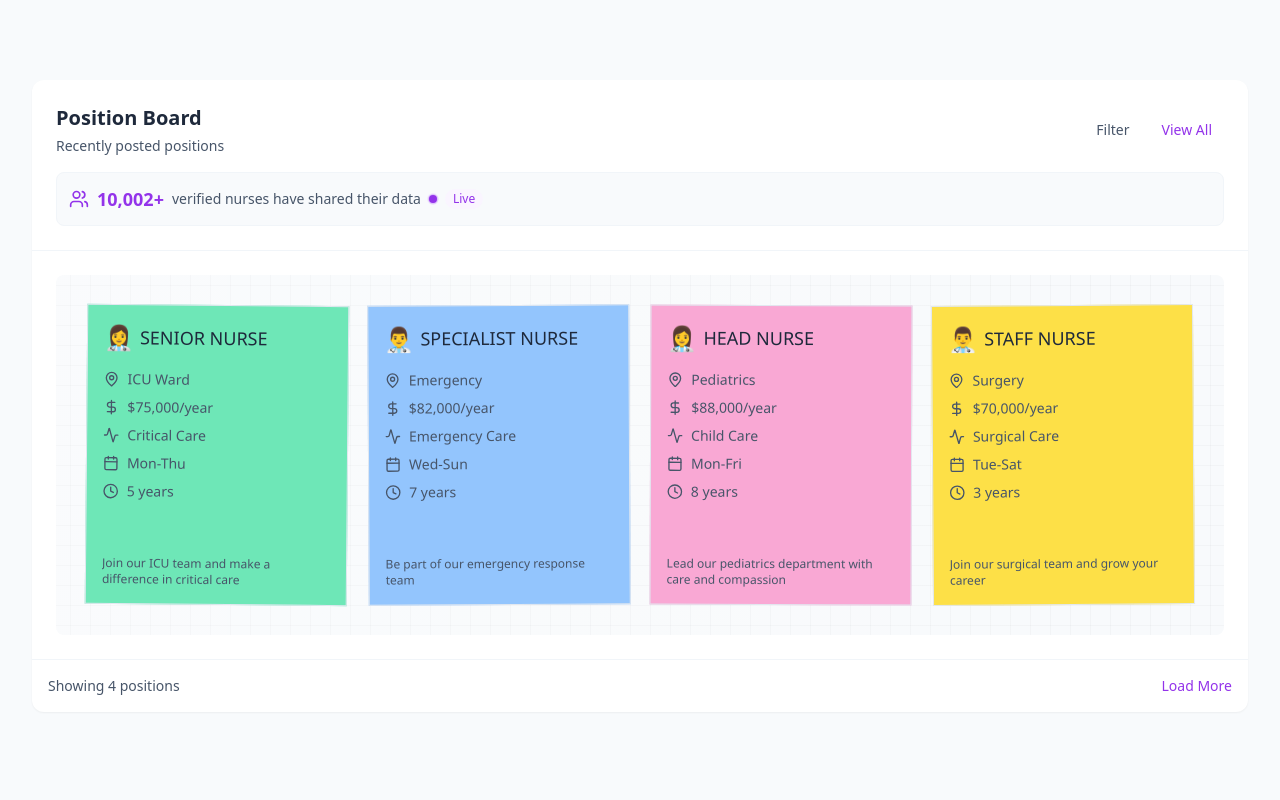
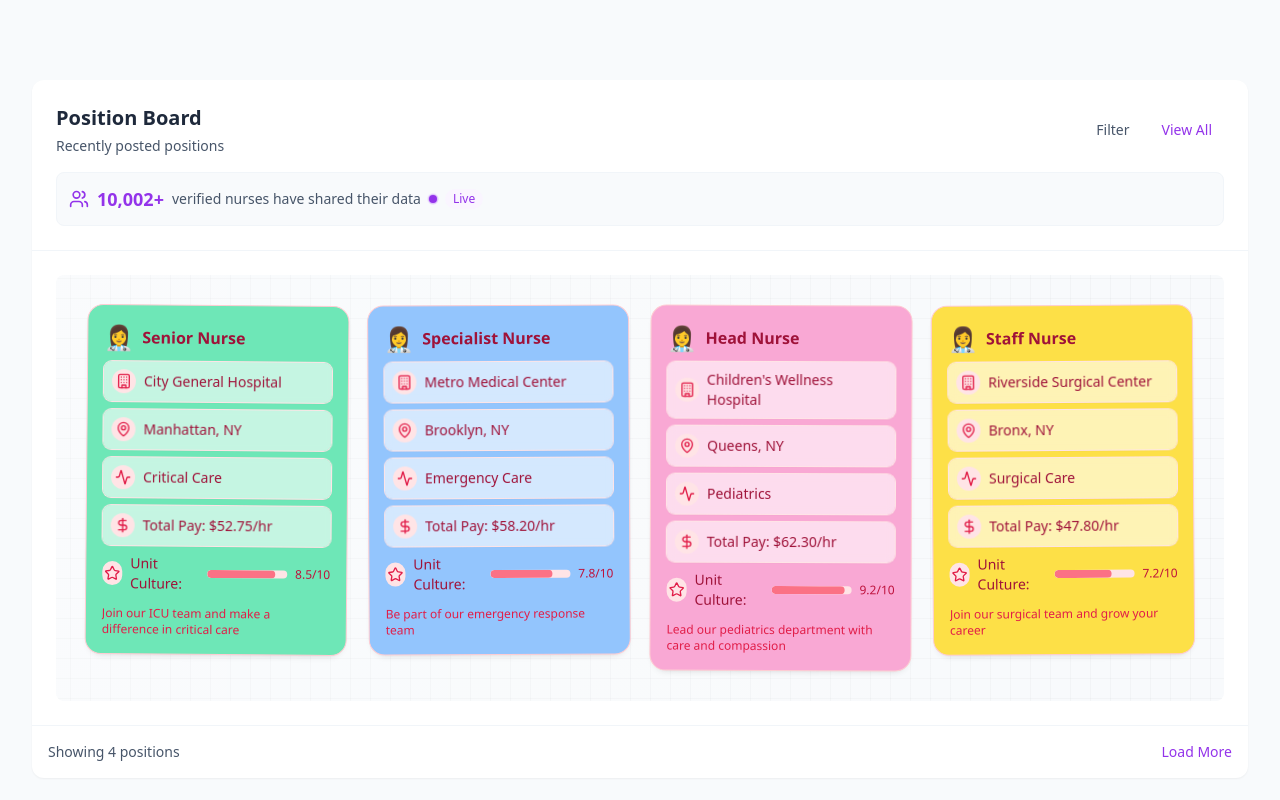
Before and after one commit to Fine-Nursing/nursing-project, a Next.js app: page /dashboard in a window 1280 px wide. Shown: the part 474-1274 px from the top of the page. Built offline with nearby package versions, Linux system fonts and the light colour scheme.

Commit message:
카드 수정 및 onboarding 이동 event 추가

```diff
--- a/src/components/NurseBoard.tsx
+++ b/src/components/NurseBoard.tsx
@@ -2,7 +2,7 @@
 
 import React, { useState, useEffect } from 'react';
 import { Users } from 'lucide-react';
-import type { NursePosition } from 'src/types/nurse';
+import type { NurseJobInfo } from './card/NurseCard';
 import NurseCard from './card/NurseCard';
 
 function AnimatedCounter({ baseValue }: { baseValue: number }) {
@@ -35,23 +35,28 @@ function NurseBoard() {
     // 컴포넌트 마운트 시 한 번만 회전값 설정
     setRotations([0.5, -0.3, 0.2, -0.4]);
   }, []);
+  interface NursePosition {
+    id: string;
+    title: string;
+    subtitle: string;
+    className?: string;
+    jobInfo: NurseJobInfo;
+  }
 
-  // nurses 배열에 id 추가
   const nurses: NursePosition[] = [
     {
       id: 'senior-icu-nurse',
       title: 'Senior Nurse',
       subtitle: 'Join our ICU team and make a difference in critical care',
       className: 'bg-emerald-300',
-      nurseInfo: {
+      jobInfo: {
         id: 'nurse-icu-1',
-        role: 'Senior Nurse',
-        location: 'ICU Ward',
-        salary: '$75,000/year',
+        hospitalName: 'City General Hospital',
+        location: 'Manhattan, NY',
         specialty: 'Critical Care',
-        workDays: 'Mon-Thu',
-        experience: '5 years',
-        avatar: '👩‍⚕️',
+        totalPay: 52.75,
+        cultureRating: 8.5,
+        differentials: 7.55,
       },
     },
     {
@@ -59,15 +64,14 @@ function NurseBoard() {
       title: 'Specialist Nurse',
       subtitle: 'Be part of our emergency response team',
       className: 'bg-blue-300',
-      nurseInfo: {
+      jobInfo: {
         id: 'nurse-emergency-1',
-        role: 'Specialist Nurse',
-        location: 'Emergency',
-        salary: '$82,000/year',
+        hospitalName: 'Metro Medical Center',
+        location: 'Brooklyn, NY',
         specialty: 'Emergency Care',
-        workDays: 'Wed-Sun',
-        experience: '7 years',
-        avatar: '👨‍⚕️',
+        totalPay: 58.2,
+        cultureRating: 7.8,
+        differentials: 9.7,
       },
     },
     {
@@ -75,15 +79,14 @@ function NurseBoard() {
       title: 'Head Nurse',
       subtitle: 'Lead our pediatrics department with care and compassion',
       className: 'bg-pink-300',
-      nurseInfo: {
+      jobInfo: {
         id: 'nurse-pediatrics-1',
-        role: 'Head Nurse',
-        location: 'Pediatrics',
-        salary: '$88,000/year',
-        specialty: 'Child Care',
-        workDays: 'Mon-Fri',
-        experience: '8 years',
-        avatar: '👩‍⚕️',
+        hospitalName: "Children's Wellness Hospital",
+        location: 'Queens, NY',
+        specialty: 'Pediatrics',
+        totalPay: 62.3,
+        cultureRating: 9.2,
+        differentials: 9.55,
       },
     },
     {
@@ -91,15 +94,14 @@ function NurseBoard() {
       title: 'Staff Nurse',
       subtitle: 'Join our surgical team and grow your career',
       className: 'bg-yellow-300',
-      nurseInfo: {
+      jobInfo: {
         id: 'nurse-surgery-1',
-        role: 'Staff Nurse',
-        location: 'Surgery',
-        salary: '$70,000/year',
+        hospitalName: 'Riverside Surgical Center',
+        location: 'Bronx, NY',
         specialty: 'Surgical Care',
-        workDays: 'Tue-Sat',
-        experience: '3 years',
-        avatar: '👨‍⚕️',
+        totalPay: 47.8,
+        cultureRating: 7.2,
+        differentials: 5.3,
       },
     },
   ];
--- a/src/components/button/FloatingOnboardButton.tsx
+++ b/src/components/button/FloatingOnboardButton.tsx
@@ -2,7 +2,11 @@ import React, { useEffect, useState } from 'react';
 import { motion, useScroll, useTransform } from 'framer-motion';
 import { ArrowRight, Rocket } from 'lucide-react';
 
-function FloatingOnboardButton() {
+interface FloatingOnboardButtonProps {
+  onClick?: () => void; // 선택적 onClick 함수 타입 정의
+}
+
+function FloatingOnboardButton({ onClick }: FloatingOnboardButtonProps) {
   const { scrollY } = useScroll();
   const [buttonRect, setButtonRect] = useState({ x: 0, y: 0 });
 
@@ -65,6 +69,7 @@ function FloatingOnboardButton() {
       "
       whileHover={{ scale: 1.05 }}
       whileTap={{ scale: 0.95 }}
+      onClick={onClick} // onClick prop 추가
     >
       <motion.div
         style={{ opacity: textOpacity }}
--- a/src/components/card/NurseCard.tsx
+++ b/src/components/card/NurseCard.tsx
@@ -3,35 +3,64 @@
 import type { ReactNode } from 'react';
 import React from 'react';
 import { motion, MotionConfig } from 'framer-motion';
-import { MapPin, DollarSign, Activity, Calendar, Clock } from 'lucide-react';
+import { MapPin, DollarSign, Activity, Building, Star } from 'lucide-react';
 import { twMerge } from 'tailwind-merge';
-import type { BaseNurseInfo, NurseCardProps } from 'src/types/nurse';
 
-const colorStyles = {
-  icu: 'bg-slate-50 hover:bg-slate-100',
-  emergency: 'bg-purple-50 hover:bg-purple-100',
-  pediatrics: 'bg-blue-50 hover:bg-blue-100',
-  surgery: 'bg-gray-50 hover:bg-gray-100',
-} as const;
+// Types
+export interface NurseJobInfo {
+  id: string;
+  hospitalName: string;
+  location: string;
+  specialty: string;
+  totalPay: number;
+  cultureRating: number;
+  differentials?: number;
+}
 
-function InfoItem({ icon, text }: { icon: ReactNode; text: string }) {
+export interface NurseCardProps {
+  title: string; // Nurse's name or role
+  subtitle: string; // Brief description/tagline
+  className?: string;
+  jobInfo: NurseJobInfo;
+}
+
+// Soft gradient background (pastel rose/pink)
+const cardGradientClasses =
+  'bg-gradient-to-br from-pink-50 via-rose-50 to-rose-100 hover:from-pink-100 hover:to-rose-200';
+
+// "Bubble" style info item
+function InfoItem({
+  icon,
+  label,
+  text,
+}: {
+  icon: ReactNode;
+  label?: string;
+  text: string | number;
+}) {
   return (
-    <div className="flex items-center gap-2">
-      {icon}
-      <span className="text-sm text-slate-600">{text}</span>
+    <div className="flex items-center gap-2 rounded-lg bg-white/60 p-2 shadow-sm ring-1 ring-rose-100 backdrop-blur-sm">
+      <div className="flex h-6 w-6 items-center justify-center rounded-full bg-rose-100 text-rose-600">
+        {icon}
+      </div>
+      {label ? (
+        <span className="text-sm font-medium text-rose-800">
+          {label} <span className="font-normal">{text}</span>
+        </span>
+      ) : (
+        <span className="text-sm font-medium text-rose-800">{text}</span>
+      )}
     </div>
   );
 }
 
-// 애니메이션 설정
-
+// Animation settings
 const cardAnimation = {
   initial: { x: 0, y: 0 },
   hovered: { x: -8, y: -8 },
 };
 
-// SVG Component
-
+// A rotating "Available Position" badge in the top-right corner
 function RotatingBadge() {
   return (
     <motion.svg
@@ -48,11 +77,11 @@ function RotatingBadge() {
         right: '0',
         x: '50%',
         y: '-50%',
-        scale: 0.4,
+        scale: 0.45,
       }}
       width="200"
       height="200"
-      className="pointer-events-none absolute z-10 rounded-full opacity-0 group-hover:opacity-20"
+      className="pointer-events-none absolute z-10 rounded-full opacity-0 hover:opacity-20"
     >
       <defs>
         <path
@@ -64,7 +93,7 @@ function RotatingBadge() {
       <text className="text-xs tracking-wider">
         <textPath
           href="#circlePath"
-          className="fill-slate-400 font-medium uppercase"
+          className="fill-rose-400 font-medium uppercase"
         >
           Available Position • Available Position •
         </textPath>
@@ -73,94 +102,96 @@ function RotatingBadge() {
   );
 }
 
-// Card Header
+// Culture rating bar
+function CultureRating({ rating }: { rating: number }) {
+  const maxRating = 10;
+  const percentage = (rating / maxRating) * 100;
 
-function CardHeader({ avatar, title }: { avatar: string; title: string }) {
   return (
     <div className="flex items-center gap-2">
-      <span className="text-2xl">{avatar}</span>
-      <p className="flex items-center text-lg font-medium uppercase text-slate-800">
-        <span className="-ml-6 mr-1 opacity-0 transition-all duration-300 ease-in-out group-hover:ml-0 group-hover:opacity-100">
-          →
-        </span>
-        {title}
-      </p>
+      <div className="relative h-2 w-20 overflow-hidden rounded-full bg-rose-100">
+        <div
+          className="absolute left-0 top-0 h-full rounded-full bg-rose-400 transition-all"
+          style={{ width: `${percentage}%` }}
+        />
+      </div>
+      <span className="text-xs font-medium text-rose-700">{rating}/10</span>
     </div>
   );
 }
 
-// Card Infomation
-
-function CardInfo({ nurseInfo }: { nurseInfo: BaseNurseInfo }) {
-  const infoItems = [
-    { id: 'location', icon: <MapPin size={16} />, text: nurseInfo.location },
-    { id: 'salary', icon: <DollarSign size={16} />, text: nurseInfo.salary },
-    {
-      id: 'specialty',
-      icon: <Activity size={16} />,
-      text: nurseInfo.specialty,
-    },
-    { id: 'workDays', icon: <Calendar size={16} />, text: nurseInfo.workDays },
-    { id: 'experience', icon: <Clock size={16} />, text: nurseInfo.experience },
-  ] as const;
-
+// Header with a nurse emoji
+function CardHeader({ title }: { title: string }) {
   return (
-    <div className="mt-4 space-y-2 flex-1">
-      {infoItems.map(({ id, icon, text }) => (
-        <InfoItem
-          key={id}
-          icon={<span className="text-slate-600">{icon}</span>}
-          text={text}
-        />
-      ))}
+    <div className="mb-2 flex items-center gap-2">
+      {/* 👩‍⚕️, 🧑‍⚕️, or 👨‍⚕️ – pick the one you want */}
+      <span className="text-2xl">👩‍⚕️</span>
+      <h2 className="text-base font-semibold text-rose-800">{title}</h2>
     </div>
   );
 }
 
-// Card Footer
+// Info section: total pay only
+function CardInfo({ jobInfo }: { jobInfo: NurseJobInfo }) {
+  return (
+    <div className="flex-1 space-y-2">
+      <InfoItem icon={<Building size={16} />} text={jobInfo.hospitalName} />
+      <InfoItem icon={<MapPin size={16} />} text={jobInfo.location} />
+      <InfoItem icon={<Activity size={16} />} text={jobInfo.specialty} />
 
-function CardFooter({ subtitle }: { subtitle: string }) {
-  return (
-    <div>
-      <p className="text-xs text-slate-600 line-clamp-2 transition-[margin] duration-300 ease-in-out group-hover:mb-8">
-        {subtitle}
-      </p>
-      <button
-        type="button"
-        className="absolute bottom-2 left-2 right-2 translate-y-full border-[1px] border-slate-200 bg-white px-3 py-1.5 text-sm text-slate-800 opacity-0 transition-all duration-300 ease-in-out group-hover:translate-y-0 group-hover:opacity-100"
-      >
-        APPLY NOW
-      </button>
+      <InfoItem
+        icon={<DollarSign size={16} />}
+        label="Total Pay:"
+        text={`$${jobInfo.totalPay.toFixed(2)}/hr`}
+      />
+
+      <div className="flex items-center gap-2">
+        <div className="flex h-6 w-6 items-center justify-center rounded-full bg-rose-100 text-rose-600">
+          <Star size={16} />
+        </div>
+        <span className="text-sm font-medium text-rose-800">Unit Culture:</span>
+        <CultureRating rating={jobInfo.cultureRating} />
+      </div>
     </div>
   );
 }
 
-function NurseCard({ title, subtitle, className, nurseInfo }: NurseCardProps) {
+// Footer: only subtitle, no button
+function CardFooter({ subtitle }: { subtitle: string }) {
+  return (
+    <div className="mt-3">
+      <p className="text-xs text-rose-600 line-clamp-2">{subtitle}</p>
+    </div>
+  );
+}
+
+function NurseCard({ title, subtitle, className, jobInfo }: NurseCardProps) {
   return (
     <MotionConfig transition={{ type: 'spring', bounce: 0.5 }}>
       <motion.div
         whileHover="hovered"
         className={twMerge(
-          'group w-full border-[1px] border-slate-200',
-          className || colorStyles.icu
+          'relative w-full rounded-2xl border border-rose-200 shadow-md',
+          className || cardGradientClasses
         )}
       >
         <motion.div
           variants={cardAnimation}
           className={twMerge(
-            '-m-0.5 border-[1px] border-slate-200',
-            className || colorStyles.icu
+            '-m-0.5 rounded-2xl border border-rose-200',
+            className || cardGradientClasses
           )}
         >
           <motion.div
             variants={cardAnimation}
             className={twMerge(
-              'relative -m-0.5 flex h-[300px] flex-col overflow-hidden border-[1px] border-slate-200 p-4',
-              className || colorStyles.icu
+              // Use min-h so it can expand if needed
+              'relative -m-0.5 flex min-h-[320px] flex-col overflow-hidden rounded-2xl border border-rose-200 p-4',
+              className || cardGradientClasses
             )}
           >
-            <CardHeader avatar={nurseInfo.avatar} title={title} />
-            <CardInfo nurseInfo={nurseInfo} />
+            <CardHeader title={title} />
+            <CardInfo jobInfo={jobInfo} />
             <CardFooter subtitle={subtitle} />
             <RotatingBadge />
           </motion.div>
```
Also changed, not shown: src/app/dashboard/page.tsx (+8 -1 lines), src/types/job.ts (added, +52 -0 lines), src/types/user.ts (added, +36 -0 lines).
